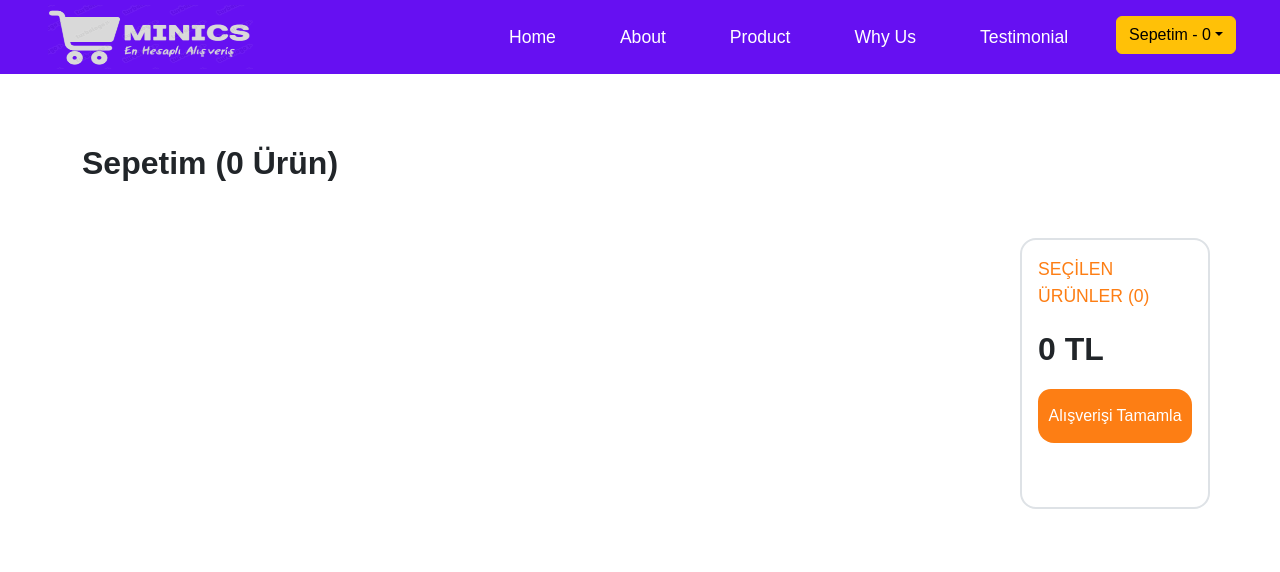
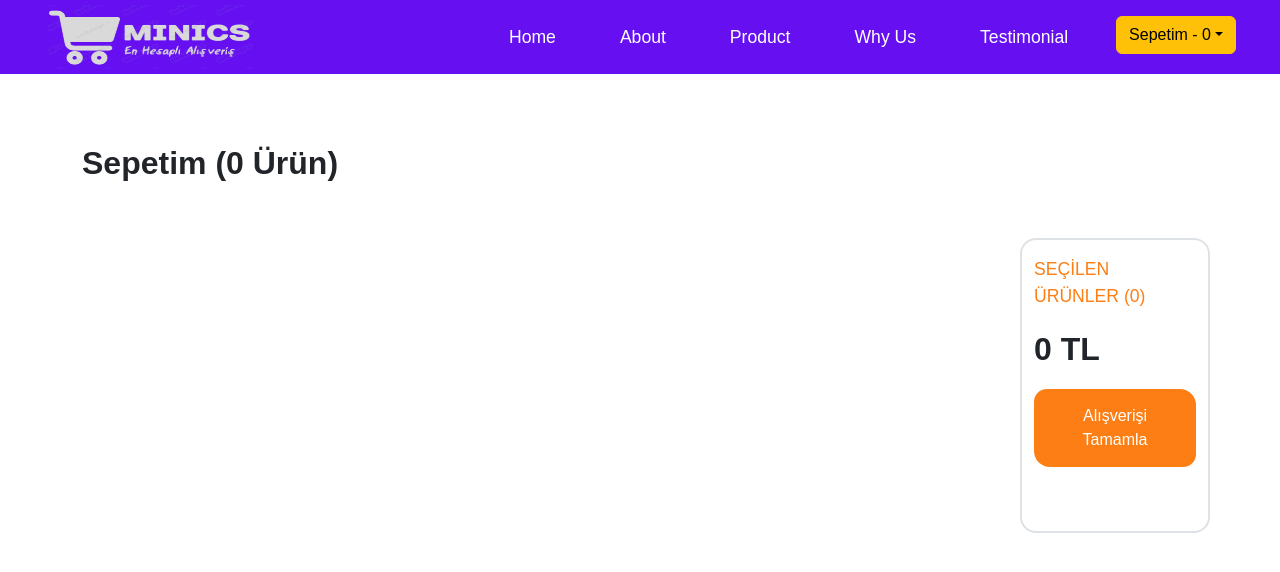
Before and after one commit to oguz-adiguzel/minics-shop, a React (Create React App) app: page /basket in a window 1280 px wide. Shown: the top 572 px of the page. Built offline with nearby package versions, Linux system fonts and the light colour scheme.

Commit message:
new commit

```diff
--- a/src/App.css
+++ b/src/App.css
@@ -127,7 +127,8 @@
     background-color: var(--orange);
     color: white;
     border: none;
-    padding: 15px 10px;
+    width: 100%;
+    padding: 15px;
     border-radius: .8rem 1rem;
 
 }
--- a/src/pages/basket.js
+++ b/src/pages/basket.js
@@ -52,7 +52,7 @@ function Basket() {
                     <BasketCard />
 
                 </div>
-                <div className="col-2 border border-2 rounded-4 p-3 h-75 d-flex flex-column align-items-center">
+                <div className="col-2 border border-2 rounded-4 py-3 h-75 d-flex flex-column align-items-center">
                     <p className="basket-total-title align-self-start">SEÇİLEN ÜRÜNLER ({basket.reduce((acc, item) => acc + (item.count), 0)})</p>
                     <p className="basket-total align-self-start">{total} TL</p>
                     {
```
